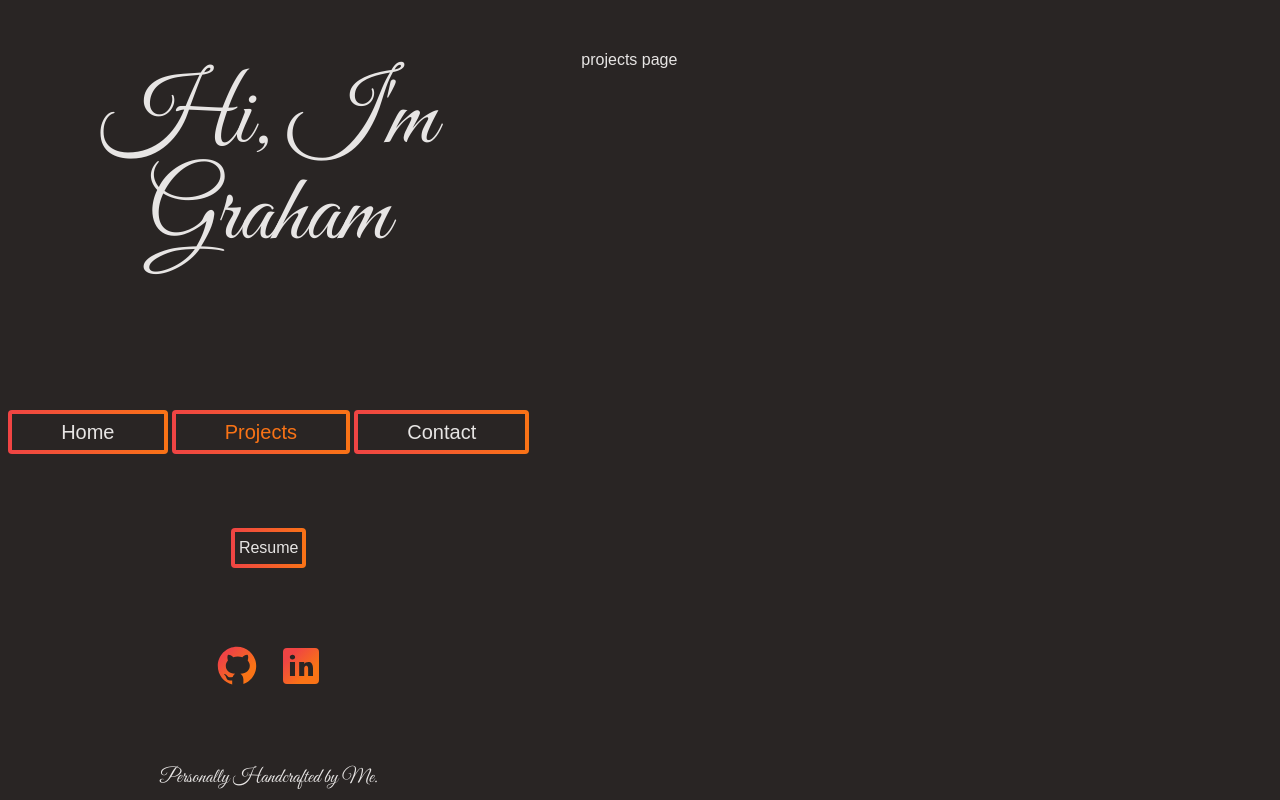
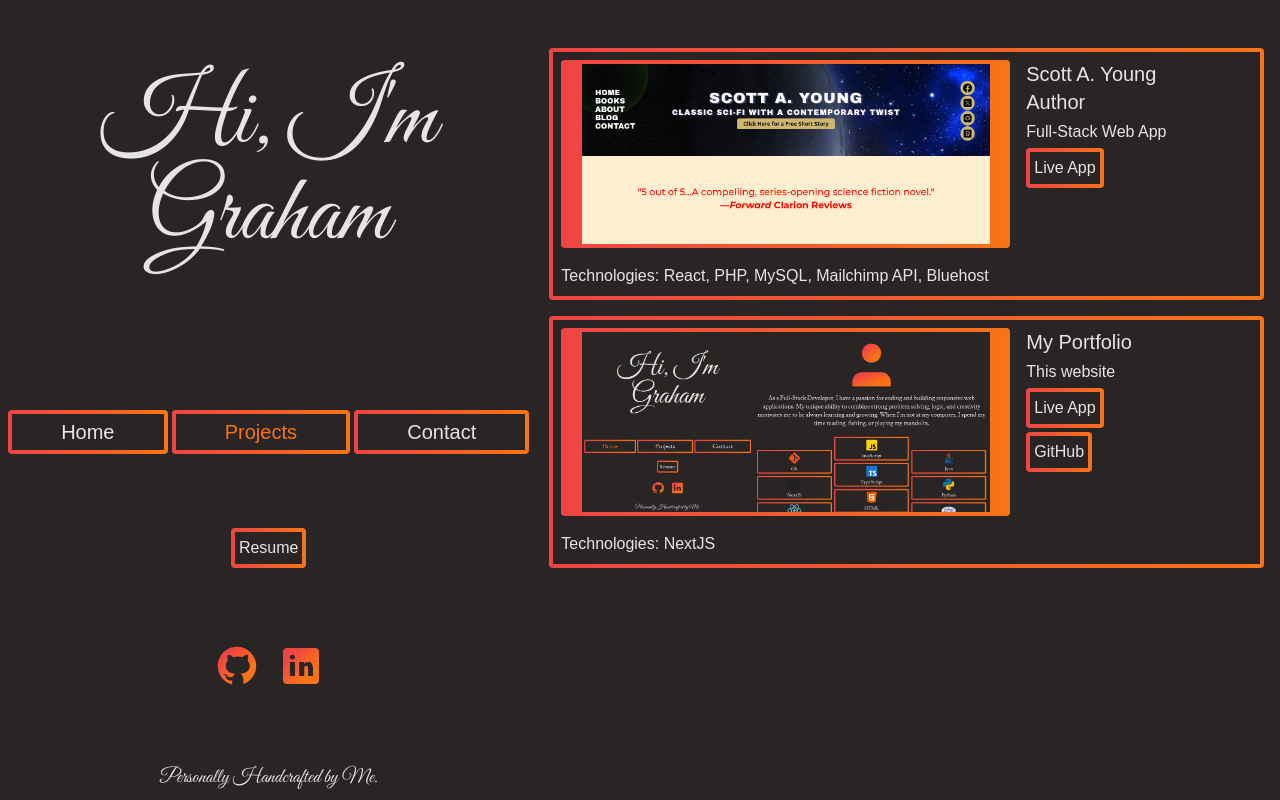
Before and after one commit to younggraham-t/portfolio, a Next.js app: page /projects in a window 1280 px wide. Built offline with nearby package versions, Linux system fonts and the light colour scheme; a web font is replaced by a local one.

Commit message:
update projects page

```diff
--- a/app/page.tsx
+++ b/app/(home)/page.tsx
@@ -1,5 +1,5 @@
-import Summary from "./ui/home/summary";
-import Skills from "./ui/home/skills";
+import Summary from "../ui/home/summary";
+import Skills from "../ui/home/skills";
 export default function Home() {
   return (
       <div className={`text-center items-center justify-center`}>
--- a/app/layout.tsx
+++ b/app/layout.tsx
@@ -20,7 +20,7 @@ export default function RootLayout({
             <nav className={"w-full flex-none  md:w-5/12"}>
                 <SideBar/>
             </nav>
-            <section className={"flex-grow p-6 md:overflow-y-auto md:p-12"}>
+            <section className={"flex-grow p-4 md:overflow-y-auto"}>
                 {children}
             </section>
         </main>
--- a/app/projects/page.tsx
+++ b/app/projects/page.tsx
@@ -1,5 +1,32 @@
+import ProjectLayout, { ProjectLayoutType } from "../ui/projects/project-layout"
+import ScottAYoungScreenShot from "@/public/scottayoungwebsite.png";
+import PortfolioScreenShot from "@/public/portfolio-website.png";
+
+const projects: Array<ProjectLayoutType> = [
+    {
+        screenshot: ScottAYoungScreenShot,
+        title: "Scott A. Young Author",
+        subtitle: "Full-Stack Web App",
+        liveUrl: "https://scottayoungauthor.com",
+        techStack: "React, PHP, MySQL, Mailchimp API, Bluehost"
+    },
+    {
+        screenshot: PortfolioScreenShot,
+        title: "My Portfolio",
+        subtitle: "This website",
+        liveUrl: "https://portfolio-graham-youngs-projects.vercel.app/",
+		githubUrl: "https://github.com/younggraham-t/portfolio",
+        techStack: "NextJS"
+    }
+]
 export default function Page() {
     return (
-        <p>projects page</p>
+        <div className={`items-center justify-center mt-8 space-y-4`}>
+            {projects.map((project) =>{
+                return (
+                    <ProjectLayout key={project.title} props={project}/>
+                )
+            })}
+        </div>
     )
 }
--- /dev/null
+++ b/app/ui/projects/project-layout.tsx
@@ -0,0 +1,68 @@
+import { GradientBorder, GradientBorderHover } from "../gradient-border";
+import Link from "next/link";
+import Image, {StaticImageData} from "next/image";
+
+export type ProjectLayoutType = {
+    screenshot: StaticImageData,
+    title: string,
+    subtitle: string,
+    liveUrl: string,
+    githubUrl?: string,
+    shortDesc?: string,
+    techStack: string,
+}
+export interface ProjectLayoutProps {
+    props: ProjectLayoutType,
+}
+
+export default function ProjectLayout({props}: ProjectLayoutProps) {
+
+    return (
+        <GradientBorder className={`grow w-full`}>
+            <div className={`grow p-2 justify-between space-y-4`}>
+                <div className={`flex space-x-4`}>
+                    {/* screenshot with link to live site*/}
+                    <Link className={`flex hover:scale-90 w-[65%] justify-center items-center`} href={props.liveUrl}>
+                        <GradientBorder className={`flex justify-center`}>
+                            <Image className={`w-[92.5%]`} src={props.screenshot} alt={props.title + " screenshot"} width={1362} height={601}/>
+                        </GradientBorder>
+
+                    </Link>
+                    {/* div with title, subtitle, live app button, github button*/}
+                    <div className={`block space-y-1 max-w-[25%]`}>
+                        {/* title */}
+                        <h2 className={`text-xl`}>{props.title}</h2>
+                        {/* subtitle */}
+                        <h3 className={`text-md`}>{props.subtitle}</h3>
+                        {/* live app button */}
+                        <div className={`flex w-full`}>
+                            <form  method="get" action={props.liveUrl} >
+                                <GradientBorderHover>
+                                    <button type="submit">Live App</button>
+                                </GradientBorderHover>
+                            </form>
+                        </div>
+
+                        {/* github button */}
+                        {props.githubUrl &&
+                        <div className={`flex w-full`}>
+                            <form  method="get" action={props.githubUrl} >
+                                <GradientBorderHover>
+                                    <button type="submit">GitHub</button>
+                                </GradientBorderHover>
+                            </form>
+                        </div>
+                        }
+
+                    </div>
+                </div>
+                <div className={``}>
+                    {/* short description */}
+                    {props.shortDesc && <p>{props.shortDesc}</p>}
+                    {/* tech stack */}
+                    <p>Technologies: {props.techStack}</p>
+                </div>
+            </div>
+        </GradientBorder>
+    )
+}
```
Also changed, not shown: public/portfolio-website.png (added), public/scottayoungwebsite.png (added).
